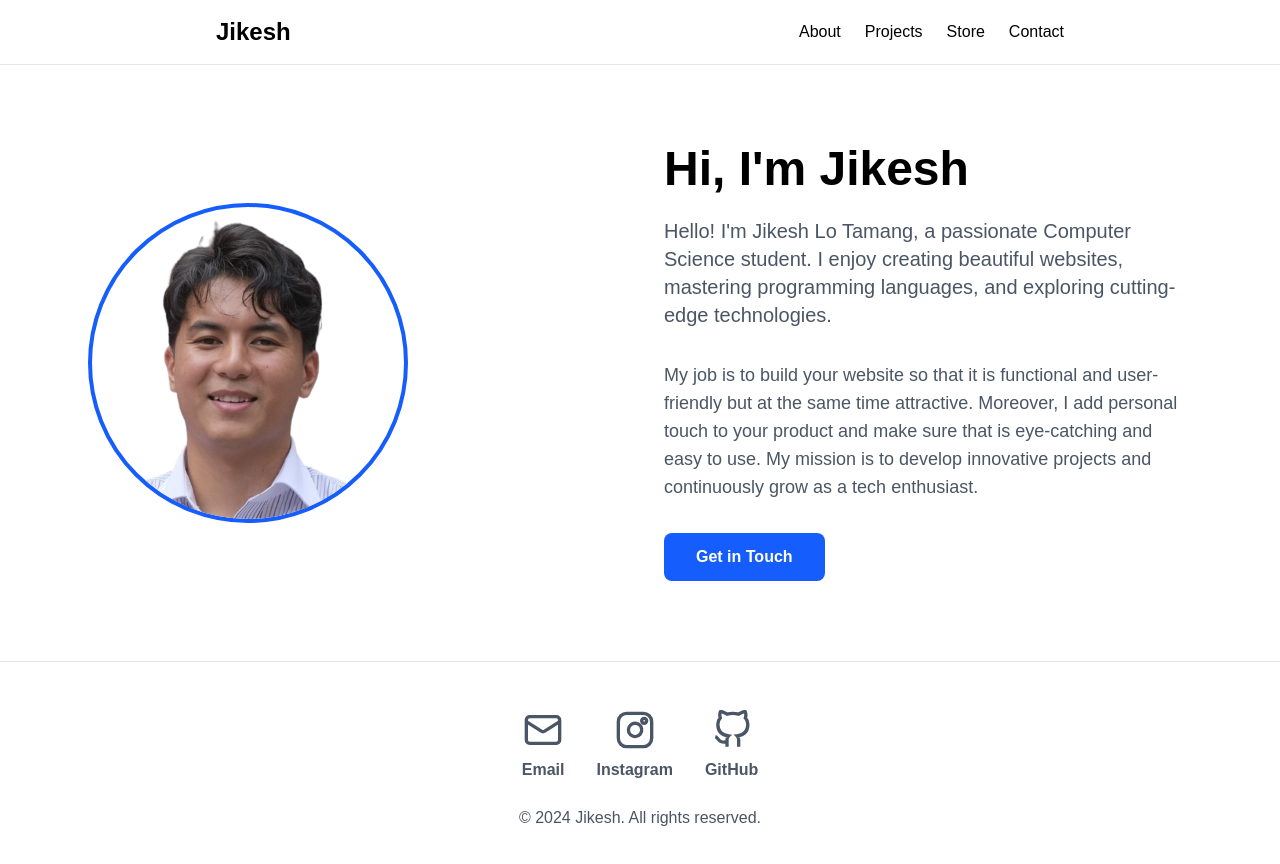
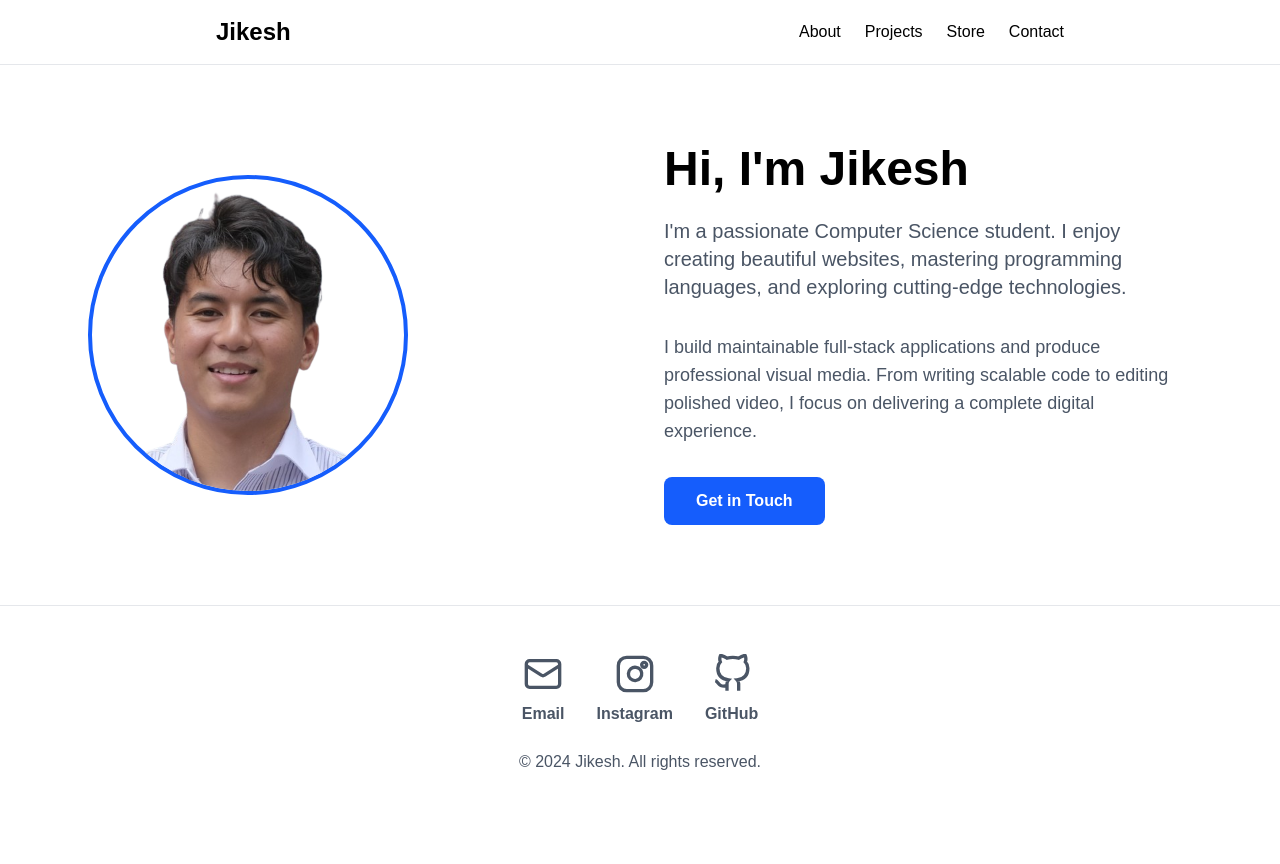
Before and after one commit to jiikeeesh/Jikesh_Portfolio, a Next.js app: page / in a window 1280 px wide. Shown: the top 864 px of the page. After the commit the page ends 822 px from the top, so only its background shows below. Built offline with nearby package versions, Linux system fonts and the light colour scheme.

Commit message:
changes in about and home page

```diff
--- a/app/about/page.tsx
+++ b/app/about/page.tsx
@@ -13,7 +13,7 @@ export default function About() {
           I'm a passionate web developer with expertise in modern technologies like React, Next.js, and TypeScript. I love building responsive and user-friendly applications that solve real-world problems.
         </p>
         <p className="text-lg text-gray-600 dark:text-gray-400 mb-8">
-          With several years of experience in full-stack development, I focus on creating clean, maintainable code and delivering exceptional user experiences. I'm always eager to learn new technologies and best practices in web development.
+          I build maintainable full-stack applications and produce professional visual media. From writing scalable code to editing polished video, I focus on delivering a complete digital experience.
         </p>
 
         <div className="grid grid-cols-1 md:grid-cols-2 gap-8 mt-12">
@@ -42,7 +42,7 @@ export default function About() {
               </li>
               <li className="flex items-center gap-2">
                 <span className="text-blue-600 dark:text-blue-400">✓</span>
-                Database Design
+                Photography & Videography
               </li>
             </ul>
           </div>
--- a/app/page.tsx
+++ b/app/page.tsx
@@ -27,10 +27,10 @@ export default function Home() {
           <div className="text-center lg:text-left">
             <h1 className="text-4xl md:text-5xl font-bold mb-6">Hi, I'm Jikesh</h1>
             <p className="text-lg md:text-xl text-gray-600 dark:text-gray-400 mb-8">
-              Hello! I'm Jikesh Lo Tamang, a passionate Computer Science student. I enjoy creating beautiful websites, mastering programming languages, and exploring cutting-edge technologies.
+              I'm a passionate Computer Science student. I enjoy creating beautiful websites, mastering programming languages, and exploring cutting-edge technologies.
             </p>
             <p className="text-lg text-gray-600 dark:text-gray-400 mb-8">
-              My job is to build your website so that it is functional and user-friendly but at the same time attractive. Moreover, I add personal touch to your product and make sure that is eye-catching and easy to use. My mission is to develop innovative projects and continuously grow as a tech enthusiast.
+              I build maintainable full-stack applications and produce professional visual media. From writing scalable code to editing polished video, I focus on delivering a complete digital experience.
             </p>
             <a href="/contact" className="inline-block bg-blue-600 hover:bg-blue-700 text-white font-bold py-3 px-8 rounded-lg transition">
               Get in Touch
```
